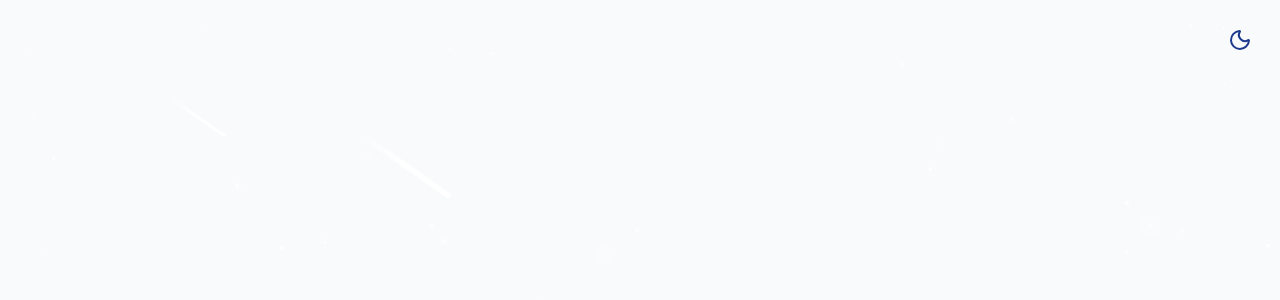
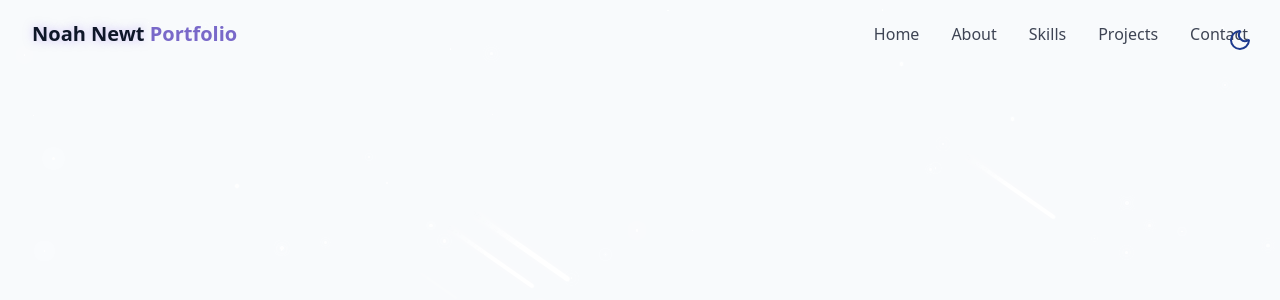
Before and after one commit to noahnewt/newtportfolio, a React (Vite) app: page / in a window 1280 px wide. Shown: the top 300 px of the page. Built offline with nearby package versions, Linux system fonts and the light colour scheme.

Commit message:
Inital Navbar setup for desktop and mobile, no routing

```diff
--- /dev/null
+++ b/src/components/Navbar.jsx
@@ -0,0 +1,93 @@
+import { cn } from "@/lib/utils"
+import { Menu, X } from "lucide-react";
+import { useEffect, useState } from "react";
+
+const navItems = [
+  {name: "Home", href: "#hero"},
+  {name: "About", href: "#about"},
+  {name: "Skills", href: "#skills"},
+  {name: "Projects", href: "#projects"},
+  {name: "Contact", href: "#contact"},
+];
+
+export const Navbar = () => {
+  const [isScrolled, setIsScrolled] = useState(false);
+  const [isMenuOpen, setIsMenuOpen] = useState(false);
+
+  useEffect(() => {
+    const handleScroll = () => {
+      setIsScrolled(window.screenY > 10);
+    }
+
+    window.addEventListener("scroll", handleScroll);
+
+    return () => window.removeEventListener("scroll", handleScroll);
+  }, [])
+
+  return (
+    <nav
+      className={cn(
+        "fixed w-full z-40 transition-all duration-300",
+        isScrolled ? "py-3 bg-background/80 backdrop-blur-md shadow-xs" : "py-5"
+      )}
+    >
+
+      <div className="container flex items-center justify-between">
+        <a className="text-xl font-bold text-primary flex items-center"
+           href="#hero"
+        >
+          <span className="relative z-10">
+            <span className="text-glow text-foreground"> Noah Newt</span> Portfolio
+          </span>
+        </a>
+
+      {/* desktop version */}
+
+      <div className="hidden md:flex space-x-8">
+        {navItems.map((item, key) => (
+          <a
+              key={key}
+              href={item.href}
+              className="text-foreground/80 hover:text-primary transition-colors duration-300">
+              {item.name}
+          </a>
+        ))}
+      </div>
+
+      {/* mobile version */}
+
+      <button
+          onClick={() => setIsMenuOpen((prev) => !prev )}
+          className="md:hidden p-2 text-foreground z-50"
+          aria-label={isMenuOpen ? "Close Menu" : "Open Menu"}
+        >
+          {isMenuOpen ? <X size={24} /> : <Menu size={24} />}
+      </button>
+
+      <div
+          className={cn(
+            "fixed inset-0 bg-background/95 backdrop-blur-md  z-40 flex flex-col items-center justify-center",
+            "transition-all duration-300 md:hidden",
+            isMenuOpen
+              ? "opacity-100 pointer-events-auto"
+              : "opacity-0 pointer-events-none"
+          )}
+        >
+        <div className="flex flex-col space-y-8 text-xl">
+          {navItems.map((item, key) => (
+            <a
+                key={key}
+                href={item.href}
+                className="text-foreground/80 hover:text-primary transition-colors duration-300"
+                onClick={() => setIsMenuOpen(false)}
+            >
+              {item.name}
+            </a>
+          ))}
+        </div>
+      </div>
+      </div>
+    </nav>
+
+  );
+}
--- a/src/pages/Home.jsx
+++ b/src/pages/Home.jsx
@@ -1,5 +1,6 @@
 import { ThemeToggle } from "@/components/ThemeToggle"
 import { StarBackground } from "@/components/StarBackground"
+import { Navbar } from "@/components/Navbar"
 
 export const Home = () => {
   return <div className="min-h-screen bg-background text-foreground overflow-x-hidden">
@@ -8,7 +9,7 @@
     {/* Background Effects */}
     <StarBackground />
     {/* Navbar */}
-
+    <Navbar />
     {/* Main Content */}
 
     {/* Footer */}
```
